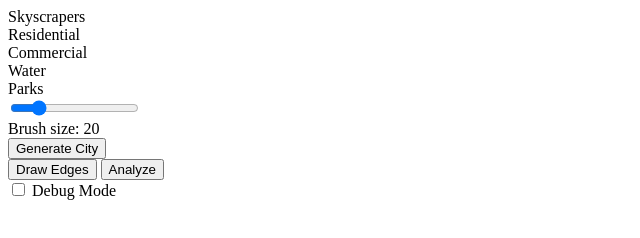
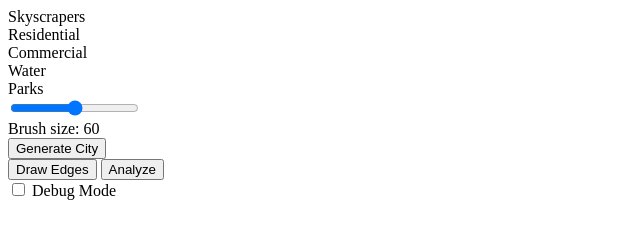
Before and after one commit to alexwgraves/ville, a plain HTML site: page index.html in a window 1280 px wide. Shown: the full height of the page, 0-640 px from the left. Drawn offline with Linux system fonts and the light colour scheme.

Commit message:
adjust min and max drawing diameters

```diff
--- a/index.html
+++ b/index.html
@@ -1 +1 @@
-<!DOCTYPE html><html lang="en"> <head> <meta charset="utf-8"> <meta name="viewport" content="width=device-width, initial-scale=1"> <title>Ville</title> <link rel="stylesheet" href="/ville/style.61ac93b0.css"> </head> <body> <div class="row"> <div class="column"> <div class="brushes"> <div class="brush skyscrapers active"> <div class="label">Skyscrapers</div> </div> <div class="brush residential"> <div class="label">Residential</div> </div> <div class="brush commercial"> <div class="label">Commercial</div> </div> <div class="brush water"> <div class="label">Water</div> </div> <div class="brush parks"> <div class="label">Parks</div> </div> <div class="inputs"> <input type="range" id="brush-size" min="2" max="100" step="2" value="20"> <div class="brush-size">Brush size: <span id="current-brush-size">20</span></div> </div> <button type="button" name="generate" class="button" id="generate">Generate City</button> </div> <div class="debug"> <div class="debug-controls" id="debug-controls"> <button type="button" name="edges" class="button" id="edges">Draw Edges</button> <button type="button" name="analyze" class="button" id="analyze">Analyze</button> </div> <input type="checkbox" name="Debug Mode" class="checkbox" id="debug"> <span class="checkbox">Debug Mode</span> </div> </div> <canvas id="canvas"></canvas> </div>  <script src="/ville/src.0dc3da7a.js" charset="utf-8"></script>   </body> </html>
+<!DOCTYPE html><html lang="en"> <head> <meta charset="utf-8"> <meta name="viewport" content="width=device-width, initial-scale=1"> <title>Ville</title> <link rel="stylesheet" href="/ville/style.61ac93b0.css"> </head> <body> <div class="row"> <div class="column"> <div class="brushes"> <div class="brush skyscrapers active"> <div class="label">Skyscrapers</div> </div> <div class="brush residential"> <div class="label">Residential</div> </div> <div class="brush commercial"> <div class="label">Commercial</div> </div> <div class="brush water"> <div class="label">Water</div> </div> <div class="brush parks"> <div class="label">Parks</div> </div> <div class="inputs"> <input type="range" id="brush-size" min="20" max="100" step="2" value="60"> <div class="brush-size">Brush size: <span id="current-brush-size">60</span></div> </div> <button type="button" name="generate" class="button" id="generate">Generate City</button> </div> <div class="debug"> <div class="debug-controls" id="debug-controls"> <button type="button" name="edges" class="button" id="edges">Draw Edges</button> <button type="button" name="analyze" class="button" id="analyze">Analyze</button> </div> <input type="checkbox" name="Debug Mode" class="checkbox" id="debug"> <span class="checkbox">Debug Mode</span> </div> </div> <canvas id="canvas"></canvas> </div> <script src="/ville/src.0dc3da7a.js" charset="utf-8"></script> </body> </html>
```
